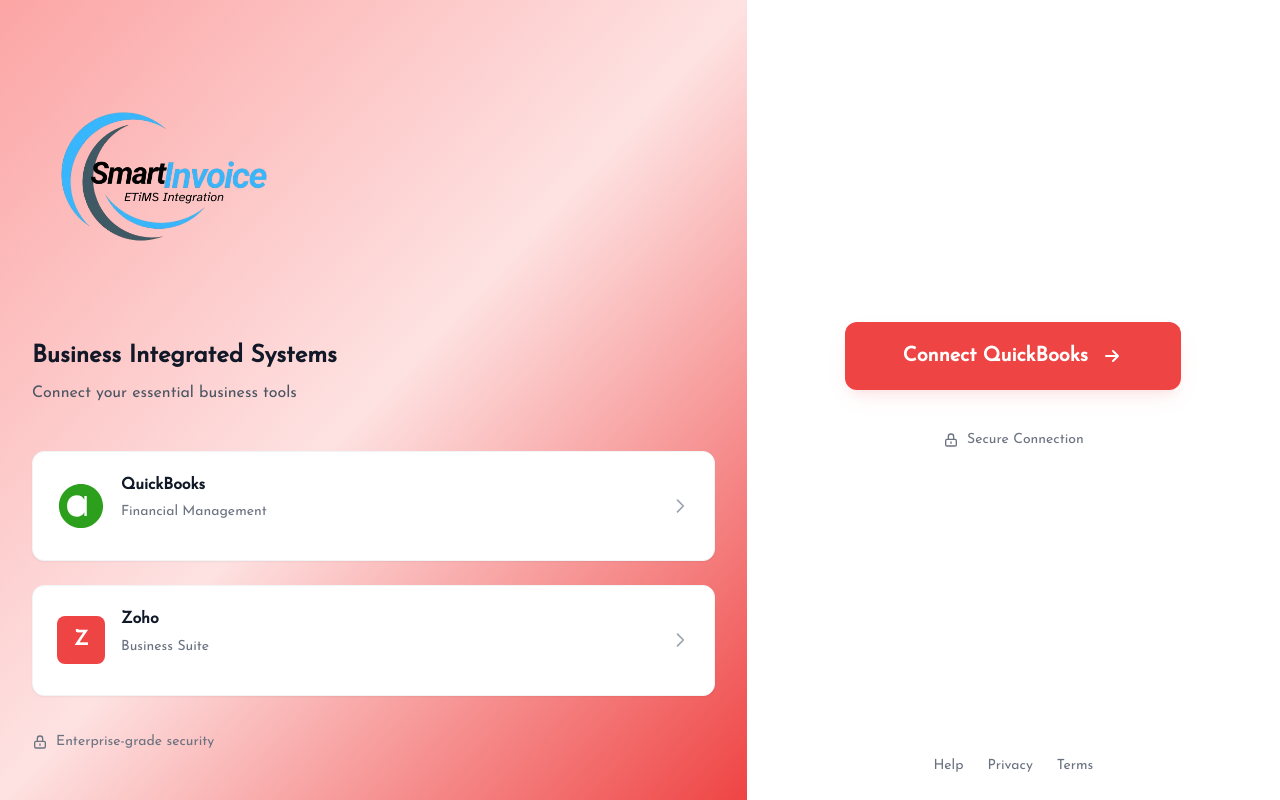
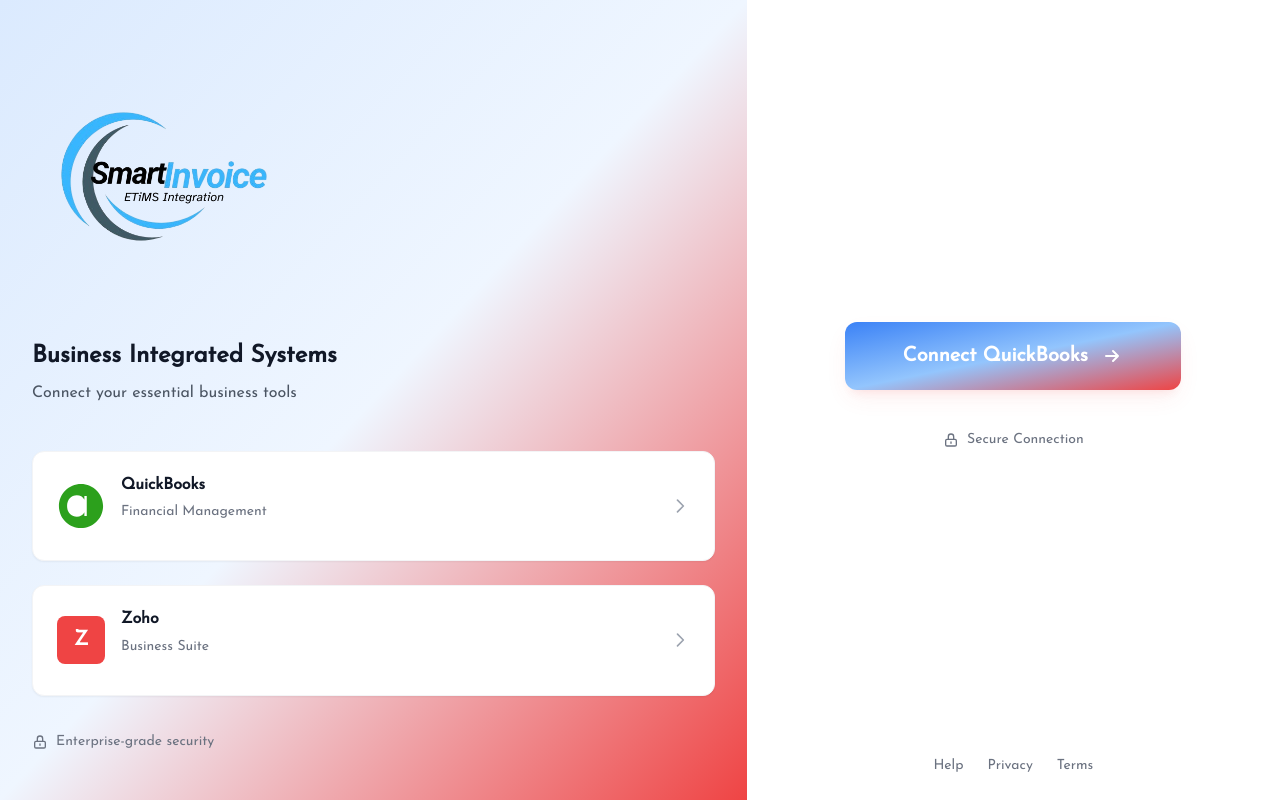
Before and after one commit to muasya-victor/quick-validate-frontend, a Vue app: page / in a window 1280 px wide. Built offline with nearby package versions, Linux system fonts and the light colour scheme.

Commit message:
update color scheme on login

```diff
--- a/src/views/auth/ui/AuthWrapper.vue
+++ b/src/views/auth/ui/AuthWrapper.vue
@@ -93,7 +93,7 @@
 <template>
   <div class="min-h-screen grid md:grid-cols-12">
     <!-- Left Section - Integration Options -->
-    <div class="hidden md:flex md:col-span-7 bg-gradient-to-br from-red-300 via-red-100 to-red-500">
+    <div class="hidden md:flex md:col-span-7 bg-gradient-to-br from-blue-100 via-blue-50 to-red-500">
       <div class="w-full px-8 py-12 flex flex-col">
         <!-- Top Logo Area -->
         <div class="flex-shrink-0 ">
@@ -187,7 +187,7 @@
       <div class="w-full h-full flex flex-col">
         <!-- Mobile Header (visible on small screens) -->
         <div class="md:hidden flex items-center justify-between p-4 border-b">
-          <img src="/logo.png" alt="Company Logo" class="h-6 w-auto" />
+          <img src="/logo.png" alt="Company Logo" class="h-24 w-auto" />
         </div>
 
         <!-- Main Content -->
--- a/src/views/auth/ui/QuickBooksAuth.vue
+++ b/src/views/auth/ui/QuickBooksAuth.vue
@@ -23,7 +23,7 @@
       <div class="w-full max-w-sm px-6">
         <button
           type=""
-          class="w-full bg-red-500 hover:bg-red-600 text-white border-none hover:border-none py-5 rounded-xl font-semibold text-xl shadow-lg hover:shadow-xl transition-all duration-300 flex items-center justify-center gap-3 group"
+          class="w-full bg-gradient-to-br from-blue-500 via-blue-300 to-red-500 hover:bg-red-600 text-white border-none hover:border-none py-5 rounded-xl font-semibold text-xl shadow-lg hover:shadow-xl transition-all duration-300 flex items-center justify-center gap-3 group"
           @click="routeToBackend"
         >
           Connect QuickBooks
```
